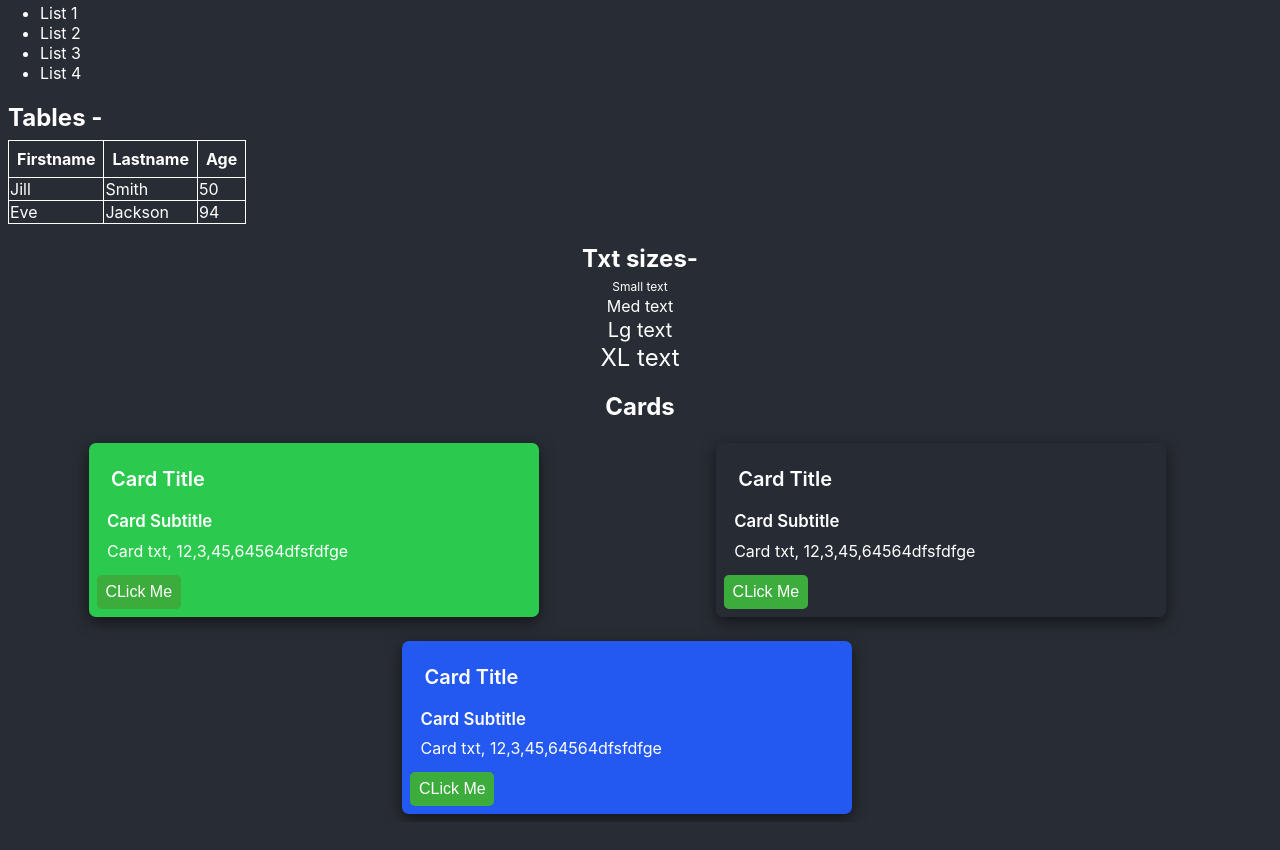
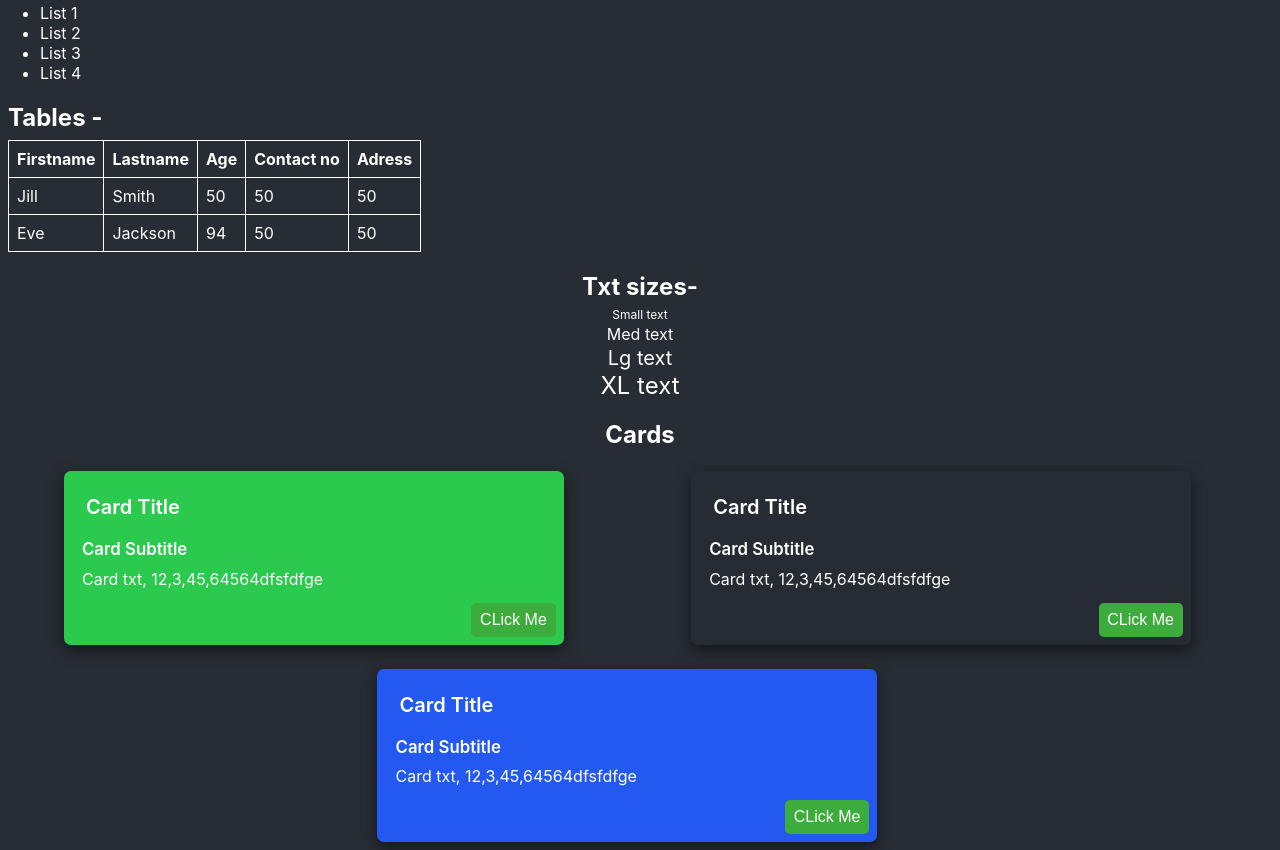
Before and after one commit to TriptoAfsin/rongila-css, a plain HTML site: page index.html in a window 1280 px wide. Shown: the part 1623-2473 px from the top of the page. Before the commit the page ends 2445 px from the top, so only its background shows below. Drawn offline with Linux system fonts and the light colour scheme.

Commit message:
card, table css tweaks

```diff
--- a/index.html
+++ b/index.html
@@ -68,16 +68,22 @@
             <th>Firstname</th>
             <th>Lastname</th>
             <th>Age</th>
+            <th>Contact no</th>
+            <th>Adress</th>
           </tr>
           <tr>
             <td>Jill</td>
             <td>Smith</td>
+            <td>50</td>
+            <td>50</td>
             <td>50</td>
           </tr>
           <tr>
             <td>Eve</td>
             <td>Jackson</td>
             <td>94</td>
+            <td>50</td>
+            <td>50</td>
           </tr>
     </table>
     <h2>Txt sizes-</h2>
@@ -92,19 +98,19 @@
             <p class="card-title">Card Title</p>
             <p class="card-subtitle">Card Subtitle</p>
             <p class="card-txt">Card txt, 12,3,45,64564dfsfdfge</p>
-            <button class="card-btn pad2">CLick Me</button>
+            <button class="card-btn pad2 right">CLick Me</button>
         </div>
         <div class="card dark">
             <p class="card-title">Card Title</p>
             <p class="card-subtitle">Card Subtitle</p>
             <p class="card-txt">Card txt, 12,3,45,64564dfsfdfge</p>
-            <button class="card-btn pad2">CLick Me</button>
+            <button class="card-btn pad2 right">CLick Me</button>
         </div>
         <div class="card">
             <p class="card-title">Card Title</p>
             <p class="card-subtitle">Card Subtitle</p>
             <p class="card-txt">Card txt, 12,3,45,64564dfsfdfge</p>
-            <button class="card-btn pad2">CLick Me</button>
+            <button class="card-btn pad2 right">CLick Me</button>
         </div>
     </div>
 </body>
--- a/rongila.css
+++ b/rongila.css
@@ -343,6 +343,7 @@ table tr th{
 }
 
 table tr td{
+    padding: 0.5rem 0.5rem;
     border: 1px solid azure;
 }
 
@@ -384,8 +385,8 @@ img{
 }
 
 .card{
-    max-width: 480px !important;
-    min-width: 450px;
+    max-width: 550px !important;
+    min-width: 500px;
     border-radius: 7px;
     margin: 1rem 1rem;
     /*color: black;*/
@@ -483,10 +484,12 @@ img{
 }
 
 .darkBg table tr th{
+    padding: 0.5rem 0.5rem;
     border: 1px solid white !important;
 }
 
 .darkBg table tr td{
+    padding: 0.5rem 0.5rem;
     border: 1px solid white !important;
 }
 
@@ -501,10 +504,12 @@ img{
 }
 
 .lightBg table tr th{
+    padding: 0.5rem 0.5rem;
     border: 1px solid black !important;
 }
 
 .lightBg table tr td{
+    padding: 0.5rem 0.5rem;
     border: 1px solid black !important;
 }
 
```
